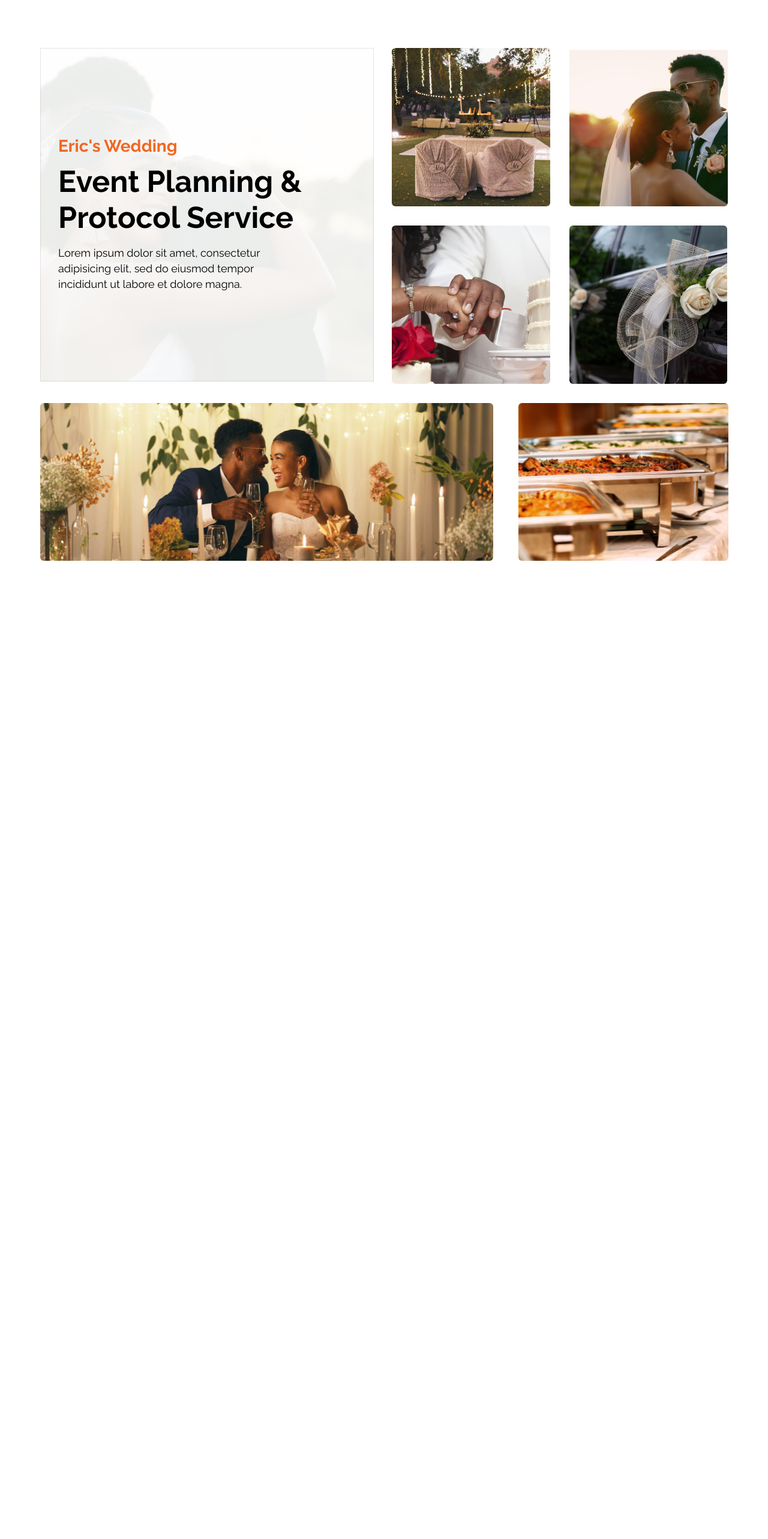
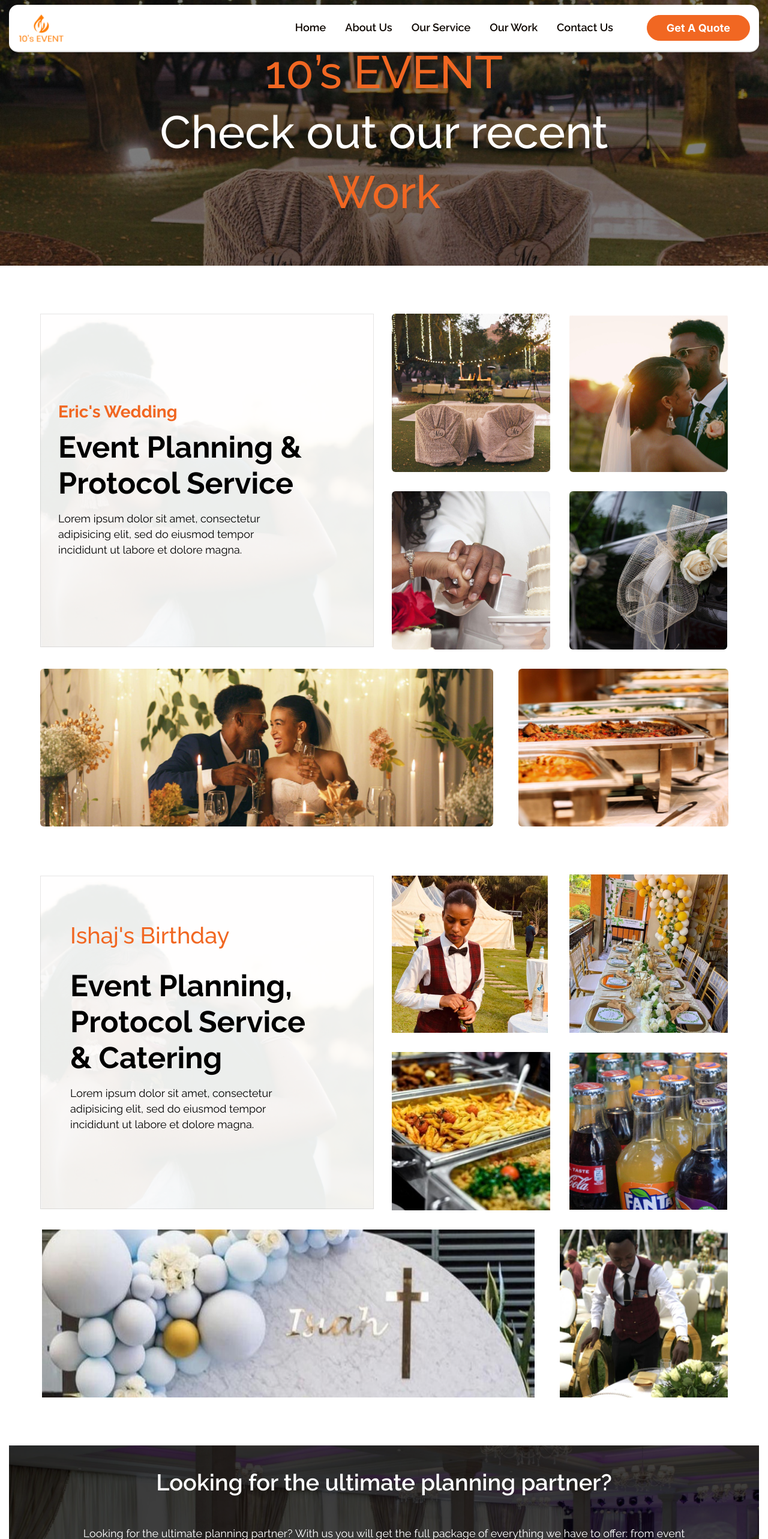
Before and after one commit to Roni006/10sEvent, a React (Vite) app: page /our-work in a window 1280 px wide. Shown: the top 2566 px of the page at 60% size. Before the commit the page ends 1015 px from the top, so only its background shows below. Built offline with nearby package versions, Linux system fonts and the light colour scheme.

Commit message:
I've initialized the footers' components

```diff
--- a/src/Components/OurWork/OurWork.jsx
+++ b/src/Components/OurWork/OurWork.jsx
@@ -7,10 +7,10 @@ import WorkPortfolio2 from '../../pages/WorkPortfolio2'
 const OurWork = () => {
   return (
     <>
-    {/* <WorkBanner/> */}
+    <WorkBanner/>
     <WorkPortfolio1/>
-    {/* <WorkPortfolio2/>  */}
-    {/* <CallToAction/> */}
+    <WorkPortfolio2/>
+    <CallToAction/>
     </>
   )
 }
--- a/src/Layouts/RootLayOut.jsx
+++ b/src/Layouts/RootLayOut.jsx
@@ -1,12 +1,14 @@
 import React from "react";
 import Navbar from "../Common/Navbar/Navbar";
 import { Outlet } from "react-router";
+import Footer from "../pages/Footer";
 
 const RootLayOut = () => {
   return (
     <div>
-      {/* <Navbar /> */}
+      <Navbar />
       <Outlet />
+      <Footer/>
     </div>
   );
 };
--- /dev/null
+++ b/src/pages/Footer.jsx
@@ -0,0 +1,18 @@
+import React from 'react'
+import Container from '../Common/Container/Container'
+
+const Footer = () => {
+  return (
+    <>
+    <section className='pt-20'>
+        <Container>
+            <div className='bg-[#f16722]'>
+                <h1 className='text-[50px] font-bold text-white'>this is footer componets</h1>
+            </div>
+        </Container>
+    </section>
+    </>
+  )
+}
+
+export default Footer
```
